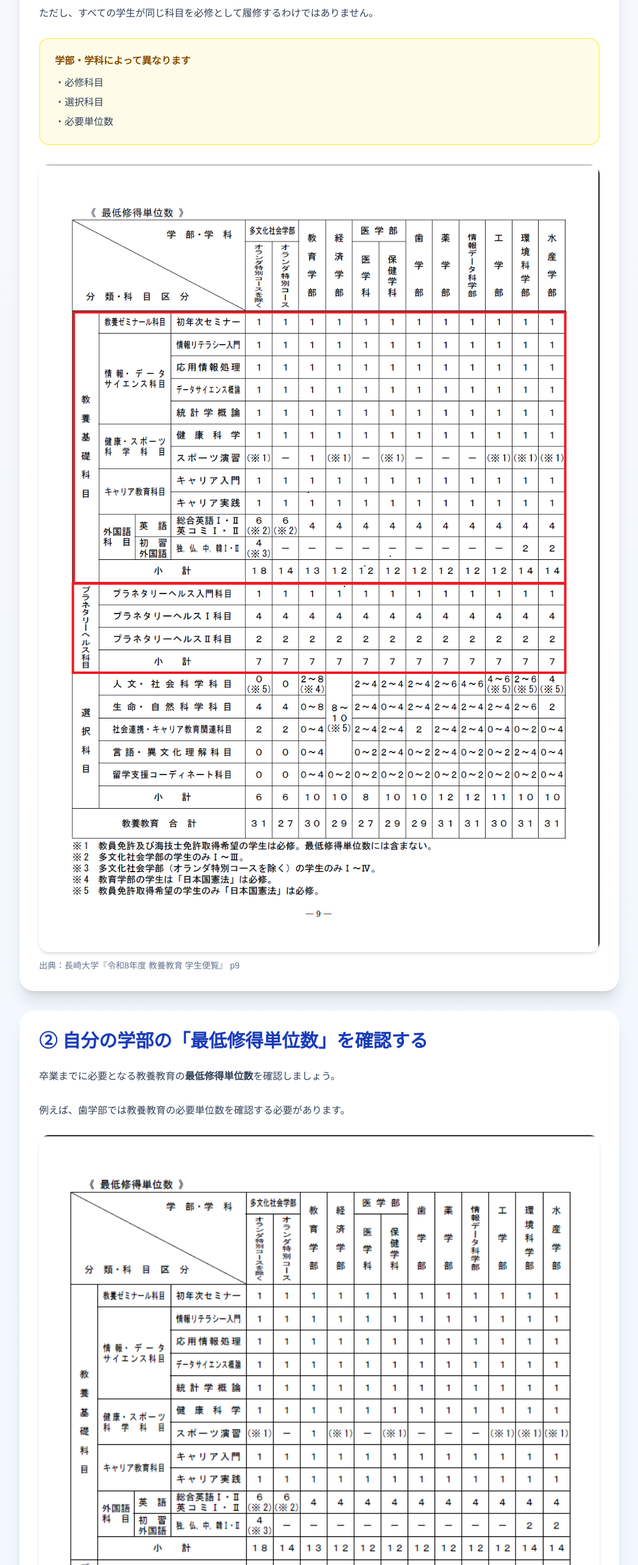
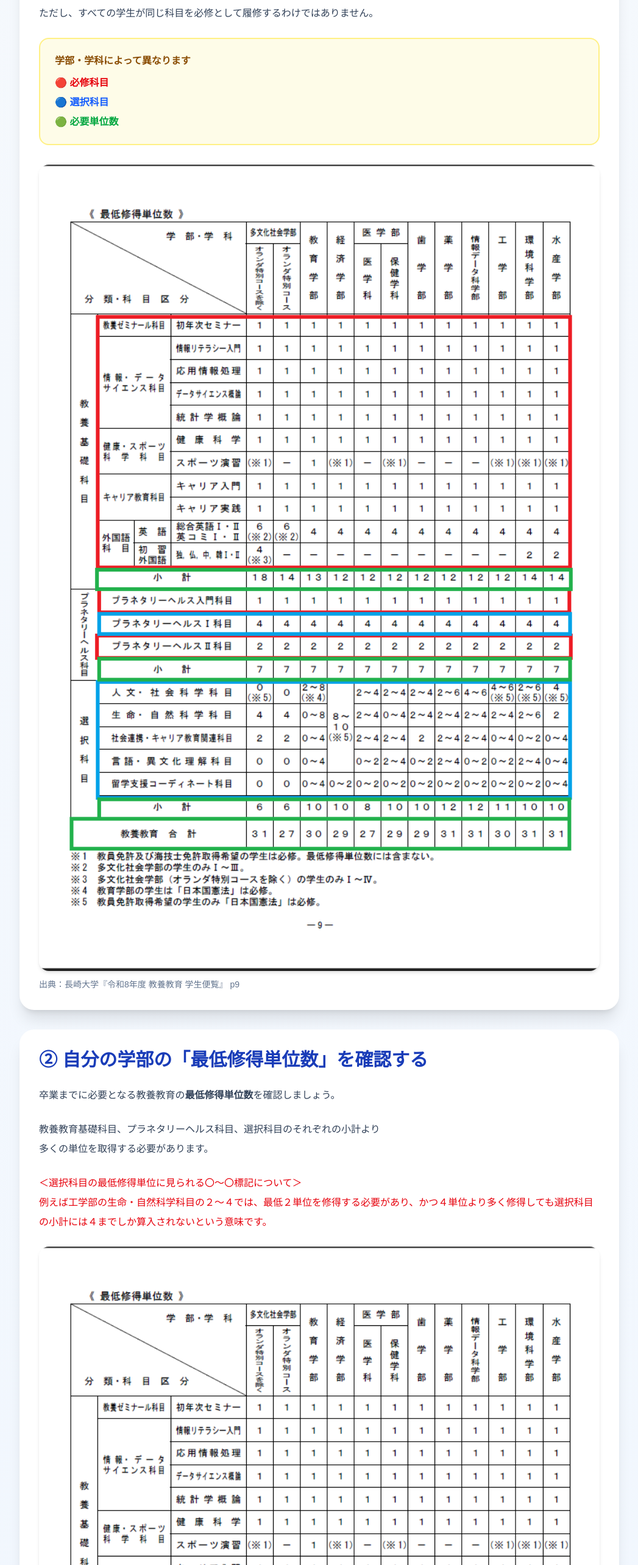
Before and after one commit to Miya300/inazo-clone, a Next.js app: page /risyu-support1/kyoyo-theory in a window 1280 px wide. Shown: the part 2640-5206 px from the top of the page at 61% size, without its empty margins (116-1163 px from the left). Built offline with nearby package versions, Linux system fonts and the light colour scheme.

Commit message:
add kyoyo theory page

```diff
--- a/app/risyu-support1/kyoyo-theory/page.tsx
+++ b/app/risyu-support1/kyoyo-theory/page.tsx
@@ -198,11 +198,19 @@ export default function KyoyoTheoryPage() {
               学部・学科によって異なります
             </p>
 
-            <ul className="space-y-2 text-slate-700">
-              <li>・必修科目</li>
-              <li>・選択科目</li>
-              <li>・必要単位数</li>
-            </ul>
+            <ul className="space-y-2">
+  <li>
+    <span className="text-red-600 font-bold">🔴 必修科目</span>
+  </li>
+
+  <li>
+    <span className="text-blue-600 font-bold">🔵 選択科目</span>
+  </li>
+
+  <li>
+    <span className="text-green-600 font-bold">🟢 必要単位数</span>
+  </li>
+</ul>
           </div>
 
           {/* 必修科目画像 */}
@@ -230,8 +238,16 @@ export default function KyoyoTheoryPage() {
           </p>
 
           <p className="text-slate-700 leading-8 mb-6">
-            例えば、歯学部では教養教育の必要単位数を確認する必要があります。
+           教養教育基礎科目、プラネタリーヘルス科目、選択科目のそれぞれの小計より
+           <br />
+           多くの単位を取得する必要があります。
           </p>
+　　　　　　<p className="text-red-600 leading-8 mb-6">
+           ＜選択科目の最低修得単位に見られる〇～〇標記について＞
+           <br />
+           例えば工学部の生命・自然科学科目の２～４では、最低２単位を修得する必要があり、かつ４単位より多く修得しても選択科目の小計には４までしか算入されないという意味です。
+          </p>
+
 
           {/* 最低修得単位数画像 */}
           <img
@@ -254,6 +270,7 @@ export default function KyoyoTheoryPage() {
               <strong>科目区分ごとの必要単位数</strong>
               も確認しましょう。
             </p>
+
           </div>
         </div>
 
@@ -395,29 +412,7 @@ export default function KyoyoTheoryPage() {
             ))}
           </div>
 
-          <div className="bg-slate-50 rounded-2xl p-6">
-            <div className="grid grid-cols-2 gap-4 text-center">
-              <div className="bg-white rounded-xl p-5">
-                <p className="font-black text-blue-800">1Q</p>
-                <p className="text-sm text-slate-600">前期前半</p>
-              </div>
 
-              <div className="bg-white rounded-xl p-5">
-                <p className="font-black text-blue-800">2Q</p>
-                <p className="text-sm text-slate-600">前期後半</p>
-              </div>
-
-              <div className="bg-white rounded-xl p-5">
-                <p className="font-black text-blue-800">3Q</p>
-                <p className="text-sm text-slate-600">後期前半</p>
-              </div>
-
-              <div className="bg-white rounded-xl p-5">
-                <p className="font-black text-blue-800">4Q</p>
-                <p className="text-sm text-slate-600">後期後半</p>
-              </div>
-            </div>
-          </div>
 
           <div className="mt-8 grid md:grid-cols-2 gap-6">
 
```
Also changed, not shown: public/images/kyoyo/handbook-minimum-credits.jpg, public/images/kyoyo/handbook-required.jpg.
